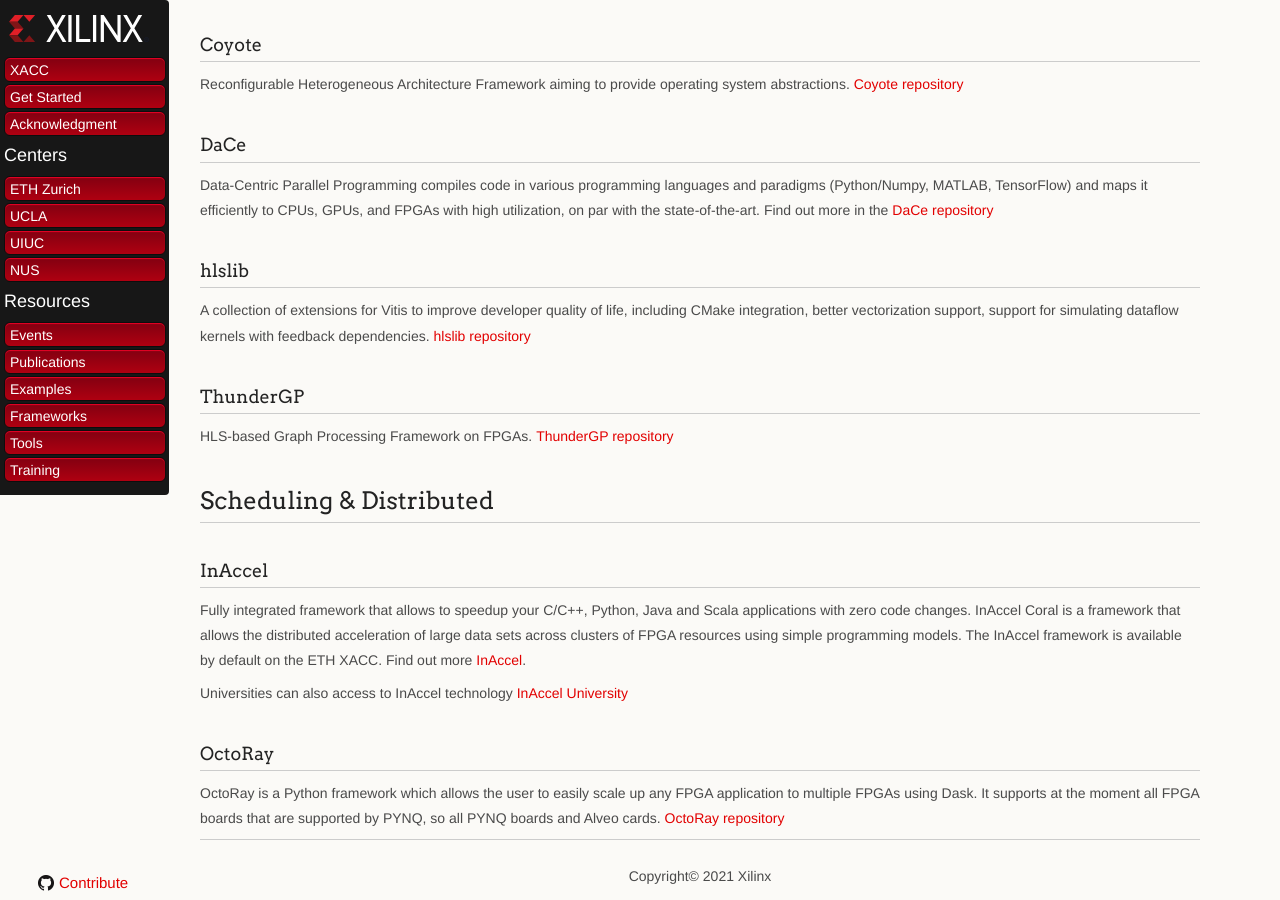
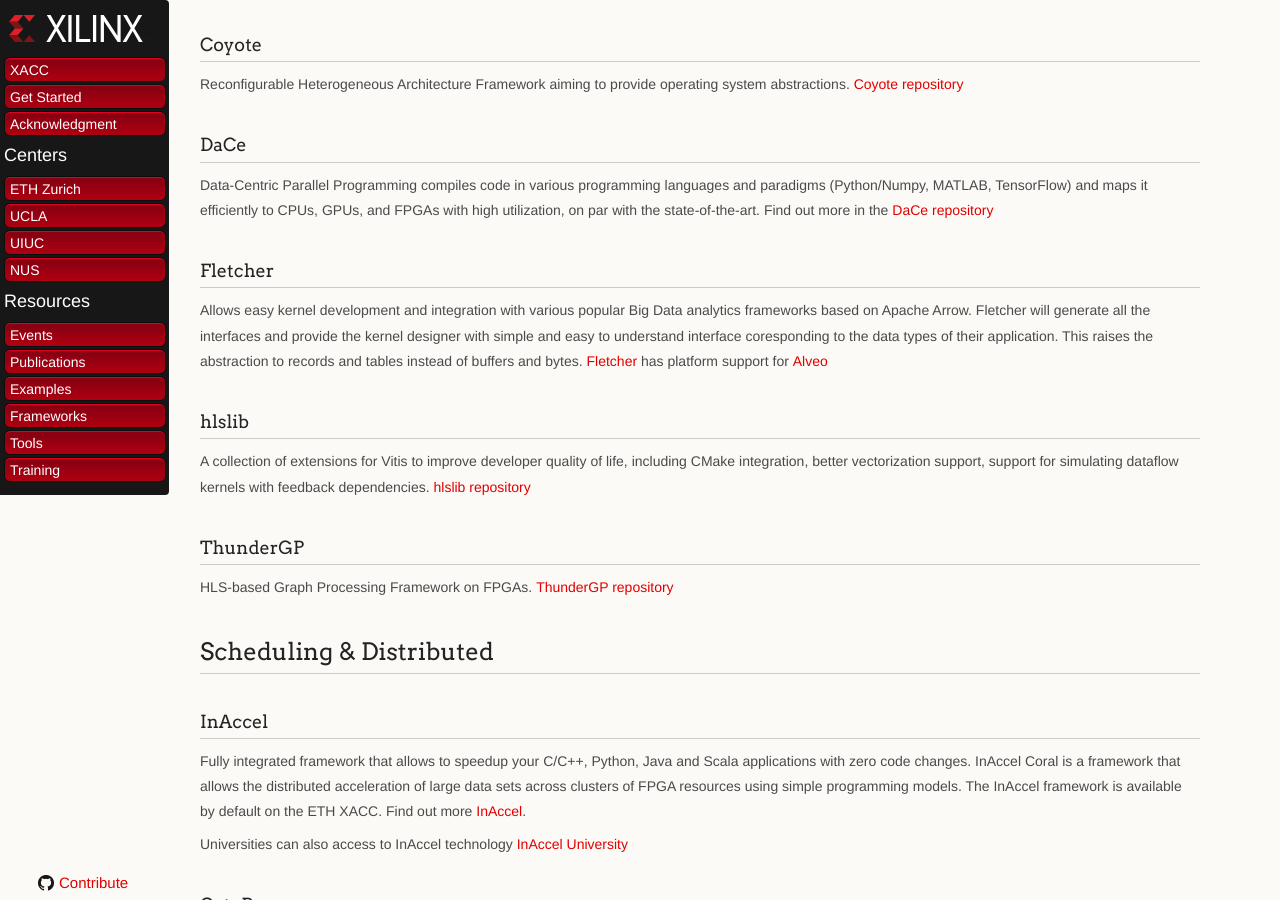
Before and after one commit to Xilinx/xacc, a Jekyll site: the page built from docs/frameworks.md, in a window 1280 px wide and 900 px high, scrolled down 1127 px. Built offline with Jekyll 4.4.1, drawn with Linux system fonts in a browser that asks for light colours; our own code applies the rules of GitHub Pages for plain Markdown files.

Commit message:
Added Fletcher to the frameworks page

```diff
--- a/docs/frameworks.md
+++ b/docs/frameworks.md
@@ -42,6 +42,13 @@
 
 Data-Centric Parallel Programming compiles code in various programming languages and paradigms (Python/Numpy, MATLAB, TensorFlow) and maps it efficiently to CPUs, GPUs, and FPGAs with high utilization, on par with the state-of-the-art. Find out more in the [DaCe repository](https://github.com/spcl/dace)
 
+### Fletcher
+
+Allows easy kernel development and integration with various popular Big Data analytics frameworks based on Apache Arrow.
+Fletcher will generate all the interfaces and provide the kernel designer with simple and easy to understand interface coresponding to the data types of their application.
+This raises the abstraction to records and tables instead of buffers and bytes.
+[Fletcher](https://github.com/abs-tudelft) has platform support for [Alveo](https://github.com/abs-tudelft/fletcher-alveo)
+
 ### hlslib
 
 A collection of extensions for Vitis to improve developer quality of life, including CMake integration, better vectorization support, support for simulating dataflow kernels with feedback dependencies. [hlslib repository](https://github.com/definelicht/hlslib)
```
